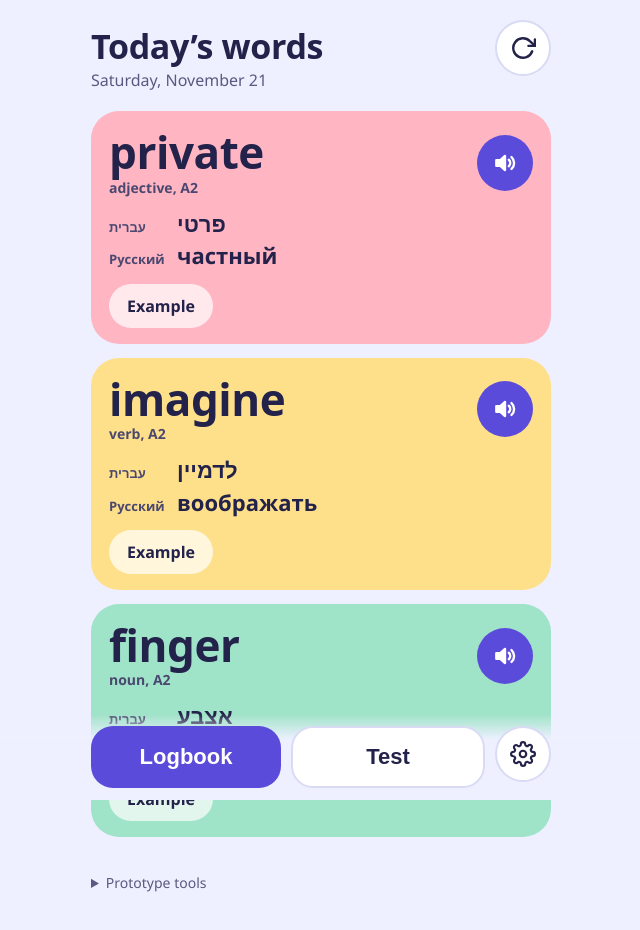
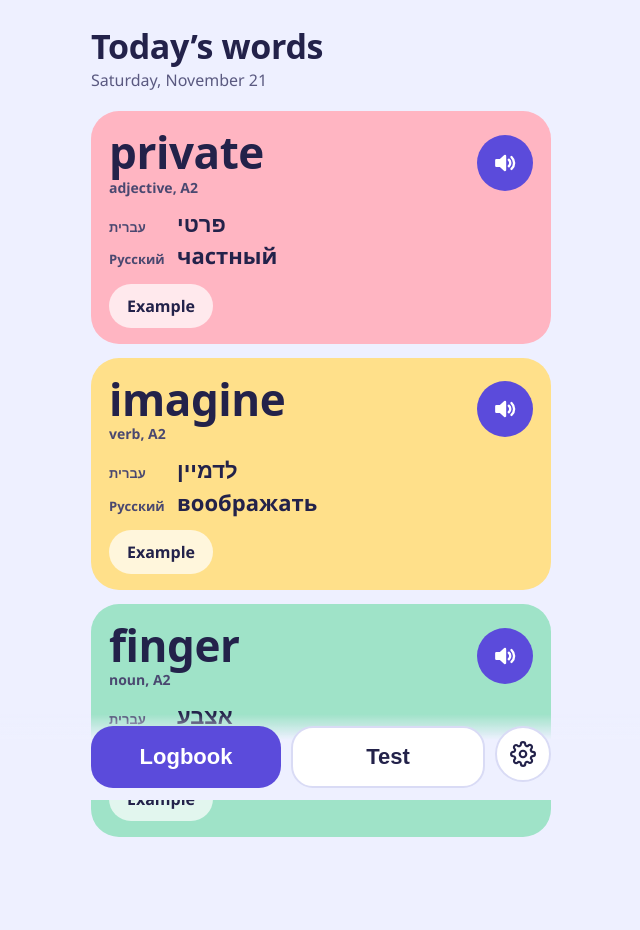
Before and after one commit to paneah74/three-words, a plain HTML site: page index.html in a window 1280 px wide. Shown: the whole page, without its empty margins (319-959 px from the left). Drawn offline with Linux system fonts and the light colour scheme.

Commit message:
Update index.html
cancelling the PROTOTYPE to FALSE

```diff
--- a/index.html
+++ b/index.html
@@ -253,7 +253,7 @@
 
 <script>
 /* Set to false for the version you give to your daughter: hides the refresh button, the testing tools and the prototype notes. */
-const PROTOTYPE_TOOLS = true;
+const PROTOTYPE_TOOLS = false;
 
 /* ---------- Sample vocabulary: [word, part of speech, level, context, Hebrew, Russian, example] ---------- */
 /* Placeholder list. n = noun, v = verb, adj = adjective. Context: day = day-to-day, lit = literature, mitam = exam prep (placeholder). */
```
